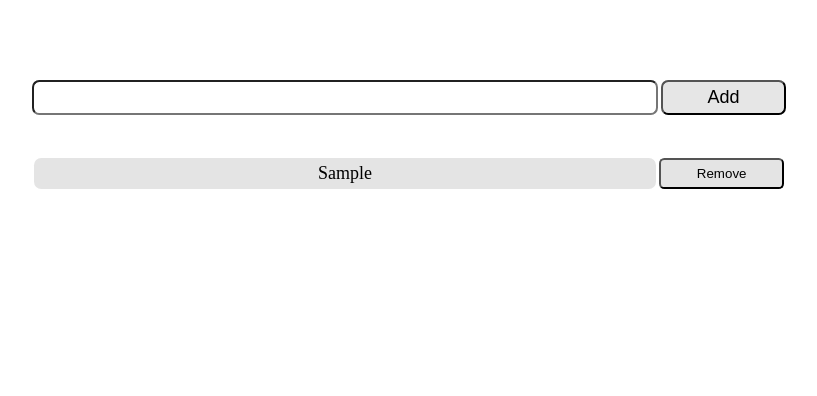
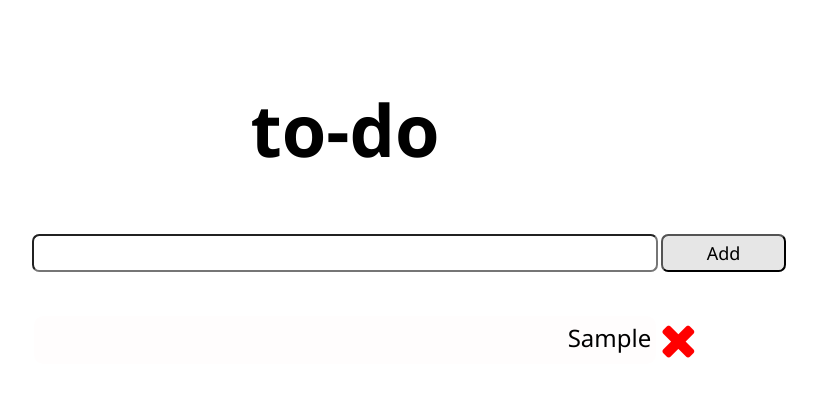
Before and after one commit to chrisdetmering/AdamRohdeTodoAppRefactor, a plain HTML site: page index.html in a window 1280 px wide. Both pictures are taken after typing "Sample" into the empty fields and a click on the button "Add". Shown: the whole page, without its empty margins (295-1112 px from the left). Drawn offline with Linux system fonts and the light colour scheme.

Commit message:
new styling

```diff
--- a/assets/index.js
+++ b/assets/index.js
@@ -11,18 +11,21 @@ function addItem(){
     if (todotext.length <= 1){
         alert("Please gives yourself something to do!");
     }else if (todotext.length > 1){
-        //console.log("button clicked");
-        //Create div
+
         var div_element = document.createElement("div");
         div_element.setAttribute("id", "todoItem_" + itemCount);
         div_element.setAttribute("onClick", "crossOffItem(" + itemCount + ")");
         div_element.appendChild(document.createTextNode(todotext));
-        document.getElementById('todo-item-list').appendChild(div_element);
-        //Create button
-        var button_element = document.createElement("button");
+        document.getElementById('todo-list-item').appendChild(div_element);
+
+        var button_element = document.createElement("i");
         button_element.setAttribute("id", "button_" + itemCount);
         button_element.setAttribute("onClick", "removeItem(" + itemCount + ")");
-        button_element.appendChild(document.createTextNode("Remove"));
+        button_element.setAttribute("class", "fa fa-remove");
+        button_element.setAttribute("style", "font-size:48px;color:red");
+
+
+        //button_element.appendChild(document.createTextNode("Remove"));
         document.getElementById('todo-item-button').appendChild(button_element);
         document.getElementById('todoitem-input').value = " ";
     }
--- a/assets/style.css
+++ b/assets/style.css
@@ -1,10 +1,28 @@
+.title-wrapper{
+
+    display:grid;
+    margin-top: 2em;
+    grid-gap: .2em;
+    grid-template-columns: 1fr;
+    grid-auto-rows: minmax(auto, auto);
+}
+
+.title-wrapper > div{
+    /* background: #eee; */
+    text-align: center;
+}
+
+.title-wrapper > div > h1{
+    font-family: 'Segoe UI', Tahoma, Geneva, Verdana, sans-serif;
+    font-size: 72px;
+}
 
 /* ------------------------------------------------------------------------------------------ */
 
 .input-wrapper{
 
     display:grid;
-    margin-top: 5em;
+    margin-top: .5em;
     grid-gap: .2em;
     grid-template-columns: 1.5fr 1fr 5fr 1fr 1.5fr;
     grid-auto-rows: minmax(auto, auto);
@@ -21,6 +39,7 @@
     padding: 5px;
     margin: 0;
     font-size: large;
+    font-family: 'Segoe UI', Tahoma, Geneva, Verdana, sans-serif;
     text-align: center;
     border-radius: .4em;
     -webkit-box-sizing: border-box;
@@ -36,6 +55,7 @@
     padding: 5px;
     margin: 0;
     font-size: large;
+    font-family: 'Segoe UI', Tahoma, Geneva, Verdana, sans-serif;
     border-radius: .4em;
     -webkit-box-sizing: border-box;
     -moz-box-sizing: border-box;
@@ -60,16 +80,10 @@
 
 .list-wrapper > div{
     /* background: #eee; */
-    text-align: center;
+    text-align: right;
 }
 
-/* .input-wrapper > div:nth-child(odd){
-
-    background: #ddd;
-
-} */
-
-#todo-item-list{
+#todo-list-item{
 
     display:grid;
     grid-gap: .2em;
@@ -87,11 +101,12 @@
 
 }
 
-#todo-item-list > div{
-    background: rgb(228, 228, 228);
+#todo-list-item > div{
+    background: rgb(255, 253, 253);
     width: 100%;
     padding: 5px;
-    font-size: large;
+    font-size: x-large;
+    font-family: 'Segoe UI', Tahoma, Geneva, Verdana, sans-serif;
     /* border:#333 1px solid; */
     border-radius: .4em;
     -webkit-box-sizing: border-box;
@@ -101,14 +116,6 @@
     box-sizing: border-box;
 }
 
-#todo-item-button > button{
-    background: rgb(228, 228, 228);
-    width: 100%;
-    padding: 5px;
-    border-radius: .4em;
-    /* -webkit-box-sizing: border-box;
-    -moz-box-sizing: border-box;
-    -o-box-sizing: border-box;
-    -ms-box-sizing: border-box; */
-    box-sizing: border-box;
+#todo-item-button > i{
+   text-align: left;
 }
--- a/index.html
+++ b/index.html
@@ -3,8 +3,15 @@
   <head>
       <title>To-Do-App</title>
       <link rel="stylesheet" href="/assets/style.css">
+      <link rel="stylesheet" href="https://cdnjs.cloudflare.com/ajax/libs/font-awesome/4.7.0/css/font-awesome.min.css">
   </head>
   <body>
+    <div class="title-wrapper">
+      <div>
+        <h1>to-do</h1>
+      </div>
+
+    </div>
 
     <div class="input-wrapper">
 
@@ -30,7 +37,7 @@
 
       <div></div>
 
-      <div id = "todo-item-list">
+      <div id = "todo-list-item">
 
       </div>
 
```
